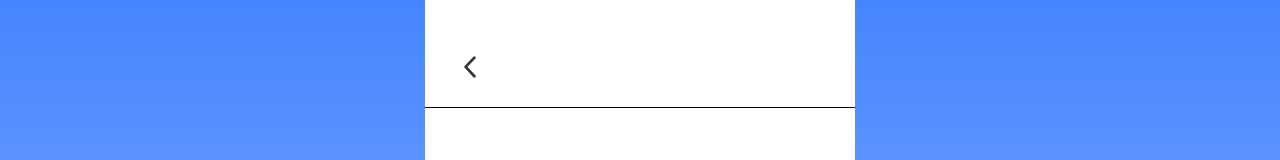
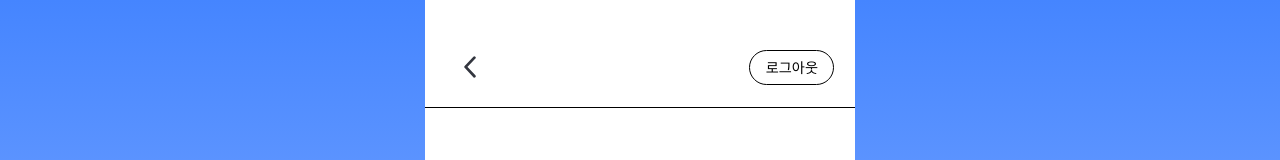
Before and after one commit to RE-CHECK/fe, a React (Vite) app: page /admin in a window 1280 px wide. Shown: the top 160 px of the page. Built offline with nearby package versions, Linux system fonts and the light colour scheme.

Commit message:
:sparkles:feat: 관리자 페이지에 로그아웃 추가

```diff
--- a/src/pages/admin/AdminMain.css
+++ b/src/pages/admin/AdminMain.css
@@ -19,6 +19,7 @@
 .admin-main__header {
   display: flex;
   align-items: center;
+  justify-content: space-between;
   height: 11.45cqw;   /* 45/393 */
   padding: 0 4.83cqw; /* 19/393 */
   margin-top: 9.92cqw; /* 39/393 */
@@ -39,6 +40,25 @@
 .admin-main__back svg {
   width: 2.80cqw;   /* 11/393 */
   height: 5.09cqw;  /* 20/393 */
+}
+
+.admin-main__logout {
+  background: none;
+  border: 1px solid #000000;
+  border-radius: 7.63cqw;
+  padding: 1.52cqw 3.56cqw;
+  font-family: 'Inter', 'Noto Sans KR', sans-serif;
+  font-size: 3.30cqw;
+  color: #000000;
+  cursor: pointer;
+}
+
+.admin-main__logout:hover {
+  background: #f5f5f5;
+}
+
+.admin-main__logout:active {
+  background: #ebebeb;
 }
 
 /* ── 구분선 ── */
--- a/src/pages/admin/AdminMain.jsx
+++ b/src/pages/admin/AdminMain.jsx
@@ -21,6 +21,15 @@ export default function AdminMain() {
           <svg width="11" height="20" viewBox="0 0 11 20" fill="none" xmlns="http://www.w3.org/2000/svg">
             <path d="M9.5 1.5L1.5 10L9.5 18.5" stroke="#33363F" strokeWidth="2.5" strokeLinecap="round" strokeLinejoin="round"/>
           </svg>
+        </button>
+        <button
+          className="admin-main__logout"
+          onClick={() => {
+            localStorage.removeItem('accessToken')
+            navigate('/')
+          }}
+        >
+          로그아웃
         </button>
       </div>
 
```
